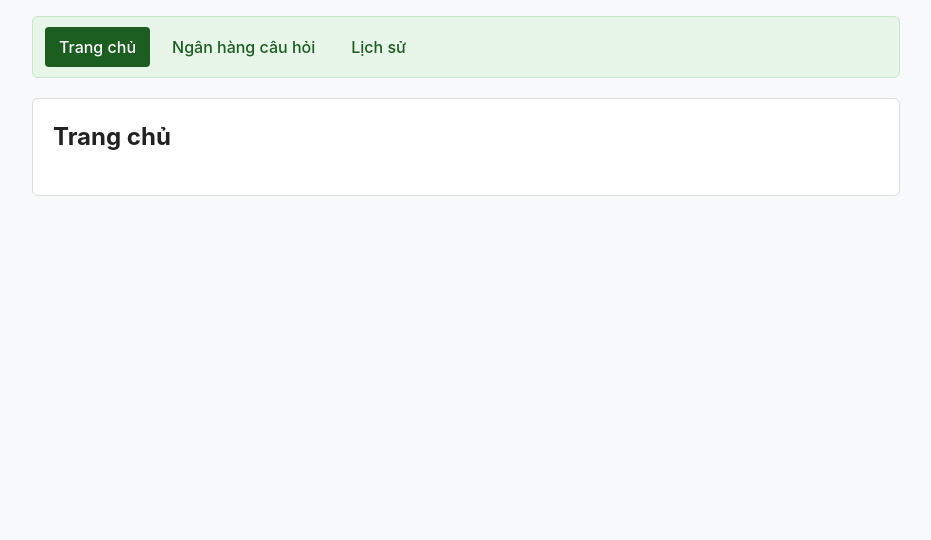
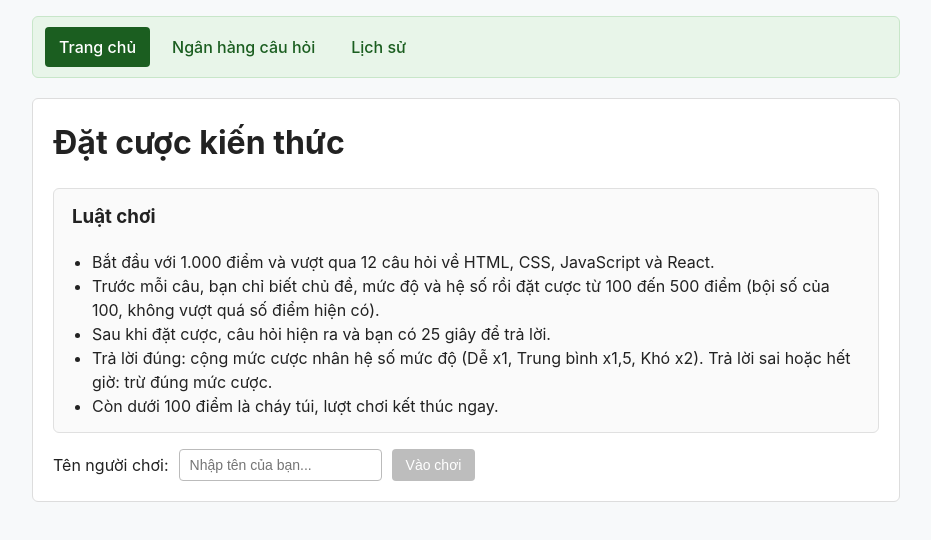
Before and after one commit to DangDV2109/-B25DCCC284_LTW2026, a React (Vite) app: page / in a window 1280 px wide. Shown: the top 540 px of the page, without its empty margins (174-1105 px from the left). Built offline with nearby package versions, Linux system fonts and the light colour scheme.

Commit message:
Update Home.js
bài 2

```diff
--- a/src/pages/Home.js
+++ b/src/pages/Home.js
@@ -1,7 +1,51 @@
-const Home = () => {
+import { useNavigate } from 'react-router-dom';
+
+const Home = ({ playerName, setPlayerName }) => {
+  const navigate = useNavigate();
+
+  const isBlank = !playerName || playerName.trim() === '';
+
+  const handleStart = (e) => {
+    e.preventDefault();
+    if (!isBlank) {
+      navigate('/play');
+    }
+  };
+
   return (
     <div className="page-container">
-      <h2>Trang chủ</h2>
+      <h1>Đặt cược kiến thức</h1>
+
+      <div className="rules-box">
+        <h3>Luật chơi</h3>
+        <ul>
+          <li>Bắt đầu với 1.000 điểm và vượt qua 12 câu hỏi về HTML, CSS, JavaScript và React.</li>
+          <li>
+            Trước mỗi câu, bạn chỉ biết chủ đề, mức độ và hệ số rồi đặt cược từ 100 đến 500 điểm
+            (bội số của 100, không vượt quá số điểm hiện có).
+          </li>
+          <li>Sau khi đặt cược, câu hỏi hiện ra và bạn có 25 giây để trả lời.</li>
+          <li>
+            Trả lời đúng: cộng mức cược nhân hệ số mức độ (Dễ x1, Trung bình x1,5, Khó x2). Trả lời
+            sai hoặc hết giờ: trừ đúng mức cược.
+          </li>
+          <li>Còn dưới 100 điểm là cháy túi, lượt chơi kết thúc ngay.</li>
+        </ul>
+      </div>
+
+      <form className="home-form" onSubmit={handleStart}>
+        <label htmlFor="player-name-input">Tên người chơi: </label>
+        <input
+          id="player-name-input"
+          type="text"
+          placeholder="Nhập tên của bạn..."
+          value={playerName}
+          onChange={(e) => setPlayerName(e.target.value)}
+        />
+        <button type="submit" className="btn" disabled={isBlank}>
+          Vào chơi
+        </button>
+      </form>
     </div>
   );
 };
```
